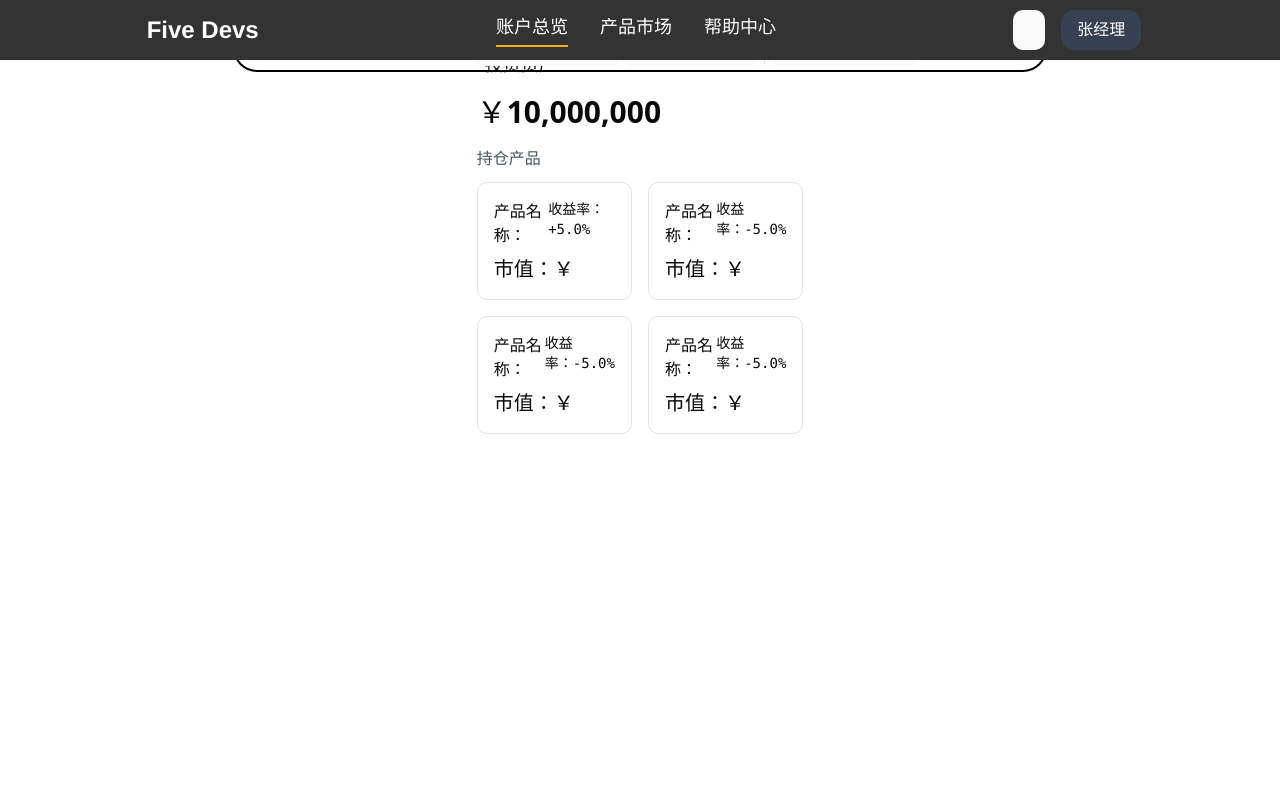
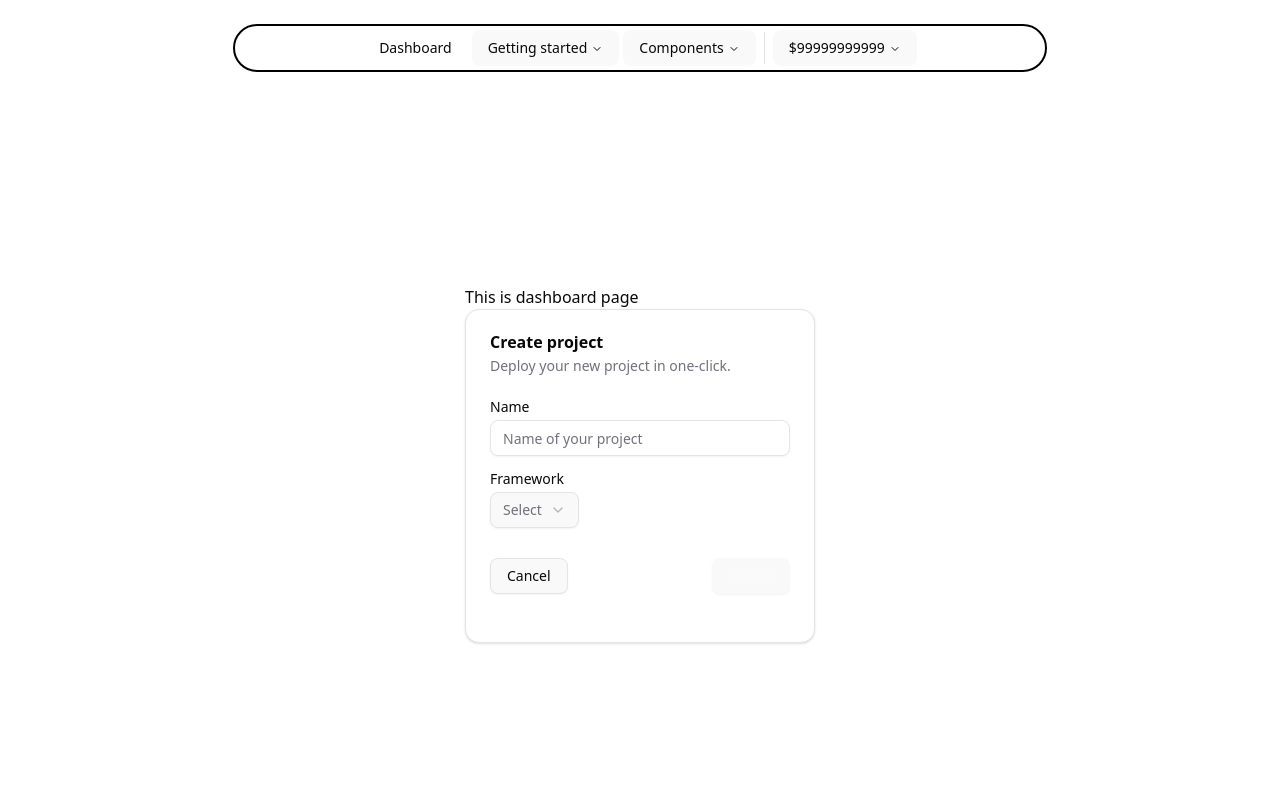
Before and after one commit to channingliang/portfolio-manager-five-devs, a Vue app in the folder fe/: page /dashboard in a window 1280 px wide. Shown: the top 800 px of the page. Built offline with nearby package versions, Linux system fonts and the light colour scheme; the HTML template or start-up script is replaced by a standard one.

Commit message:
save for merge

```diff
--- a/fe/src/App.vue
+++ b/fe/src/App.vue
@@ -1,74 +1,18 @@
 <template>
   <div id="app">
-    <!-- 顶部导航 -->
-    <Header />
+    <router-view />
   </div>
-
-  <!-- 中央内容区 -->
-      <div class="container">
-        <Portfolio />
-      </div>
-
-        <div>
-
-          <router-view />
-        </div>
 
 </template>
 
 
 <script setup>
-import {Button} from "@/components/ui/button/index.js";
 
-import Portfolio from "@/components/portfolio.vue";
-
-import Header from '@/components/header.vue';
 
 </script>
 
 
 
 <style scoped>
-/* 清除默认外边距和内边距 */
-html, body {
-  margin: 0;
-  padding: 0;
-  height: 100%;
-}
 
-#app {
-  font-family: Avenir, Helvetica, Arial, sans-serif;
-  text-align: center;
-  color: #2c3e50;
-  margin: 0;
-  padding: 0;
-  height: 100%; /* 确保整个页面填满视口 */
-}
-
-.container {
-  display: grid;
-  grid-template-columns: 1fr 1fr 1fr; /* 三栏均匀分布 */
-  grid-template-areas: "left medium right"; /* 定义网格区域 */
-  height: calc(100vh - 60px); /* 减去 header 的高度 */
-}
-
-.left {
-  grid-area: left;
-  overflow-y: auto; /* 允许左侧滚动 */
-}
-
-.medium {
-  grid-area: medium;
-  overflow-y: auto; /* 允许中间区域滚动 */
-}
-
-.right {
-  grid-area: right;
-  overflow-y: auto; /* 允许右侧滚动 */
-}
-
-.left, .medium, .right {
-  padding: 50px;
-  height: 100%; /* 使内容区域填满 */
-}
 </style>
--- /dev/null
+++ b/fe/src/views/ProductMarket.vue
@@ -0,0 +1,76 @@
+<template>
+  <div class="products-market p-6">
+    <h1 class="text-2xl font-bold mb-4">产品市场</h1>
+
+    <!-- 搜索框 -->
+    <div class="mb-4">
+      <input
+        v-model="searchQuery"
+        type="text"
+        placeholder="搜索股票或基金"
+        class="border rounded px-3 py-2 w-full"
+      />
+    </div>
+
+    <!-- 加载状态 -->
+    <div v-if="loading" class="text-gray-500">加载中...</div>
+
+    <!-- 错误状态 -->
+    <div v-if="error" class="text-red-500">{{ error }}</div>
+
+    <!-- 产品列表 -->
+    <div v-if="!loading && !error" class="grid grid-cols-1 md:grid-cols-3 gap-4">
+      <div
+        v-for="product in filteredProducts"
+        :key="product.id"
+        class="border p-4 rounded shadow hover:shadow-lg transition"
+      >
+        <h2 class="text-lg font-semibold">{{ product.name }}</h2>
+        <p class="text-gray-600">类型: {{ product.type }}</p>
+        <p class="text-gray-800 font-bold">价格: ${{ product.price }}</p>
+      </div>
+    </div>
+  </div>
+</template>
+
+<script setup>
+import { ref, computed, onMounted } from 'vue'
+import axios from 'axios'
+
+// 状态管理
+const products = ref([])
+const loading = ref(false)
+const error = ref(null)
+const searchQuery = ref('')
+
+// 过滤后的产品列表
+const filteredProducts = computed(() => {
+  if (!searchQuery.value) return products.value
+  return products.value.filter(p =>
+    p.name.toLowerCase().includes(searchQuery.value.toLowerCase())
+  )
+})
+
+// 模拟 API 地址（替换成你真实的 API）
+const API_URL = 'https://api.example.com/products'
+
+// 页面加载时获取产品数据
+onMounted(async () => {
+  loading.value = true
+  try {
+    const response = await axios.get(API_URL)
+    products.value = response.data // 假设 API 返回数组
+  } catch (err) {
+    error.value = '获取产品信息失败，请稍后再试'
+  } finally {
+    loading.value = false
+  }
+})
+</script>
+
+<style scoped>
+.products-market {
+  max-width: 1200px;
+  margin: 0 auto;
+}
+</style>
```
Also changed, not shown: fe/src/components/header.vue (+6 -5 lines), fe/src/router/index.js (+7 -0 lines), fe/src/main.js (line endings or trailing spaces), 1 other file (tests, documents, lock files or other folders).
